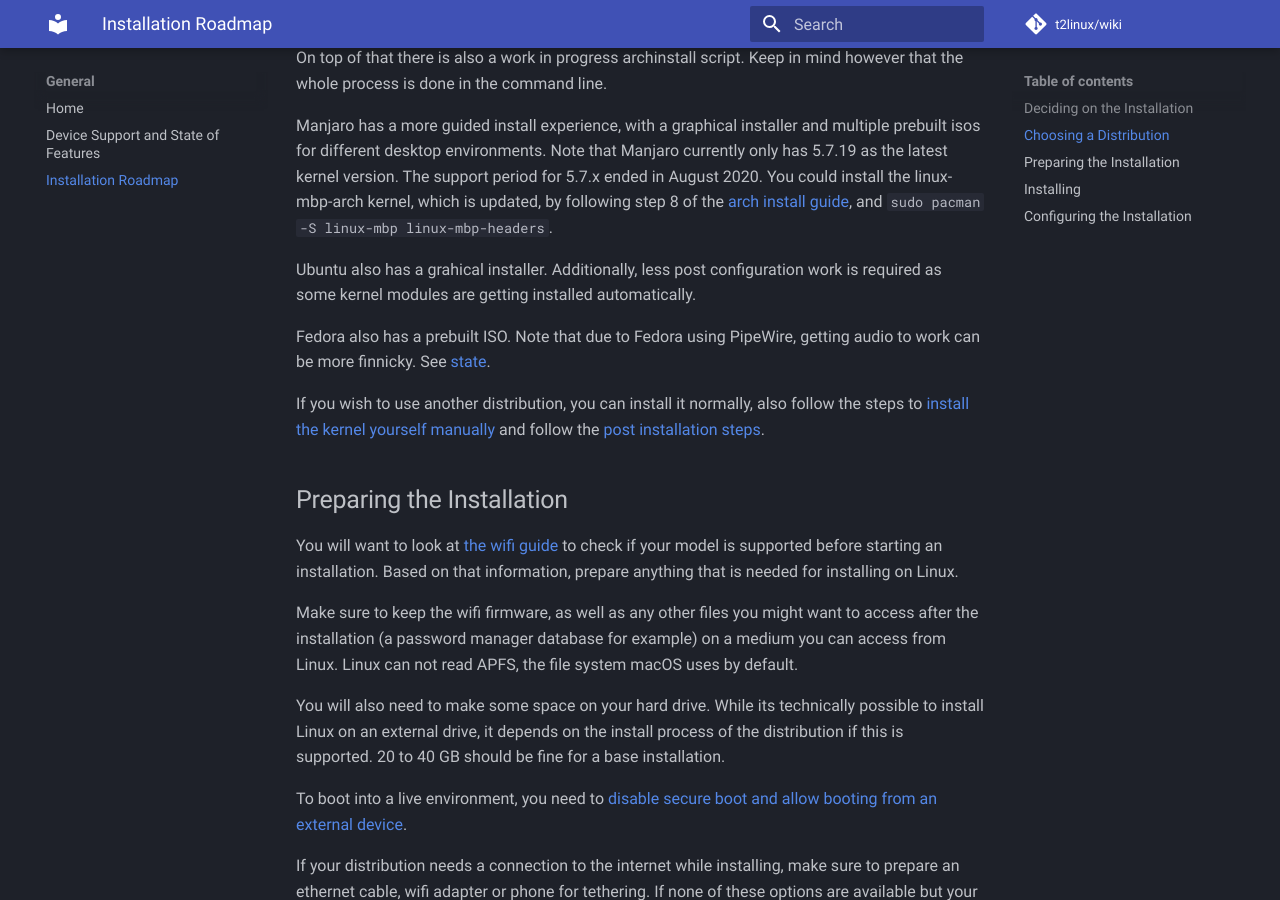
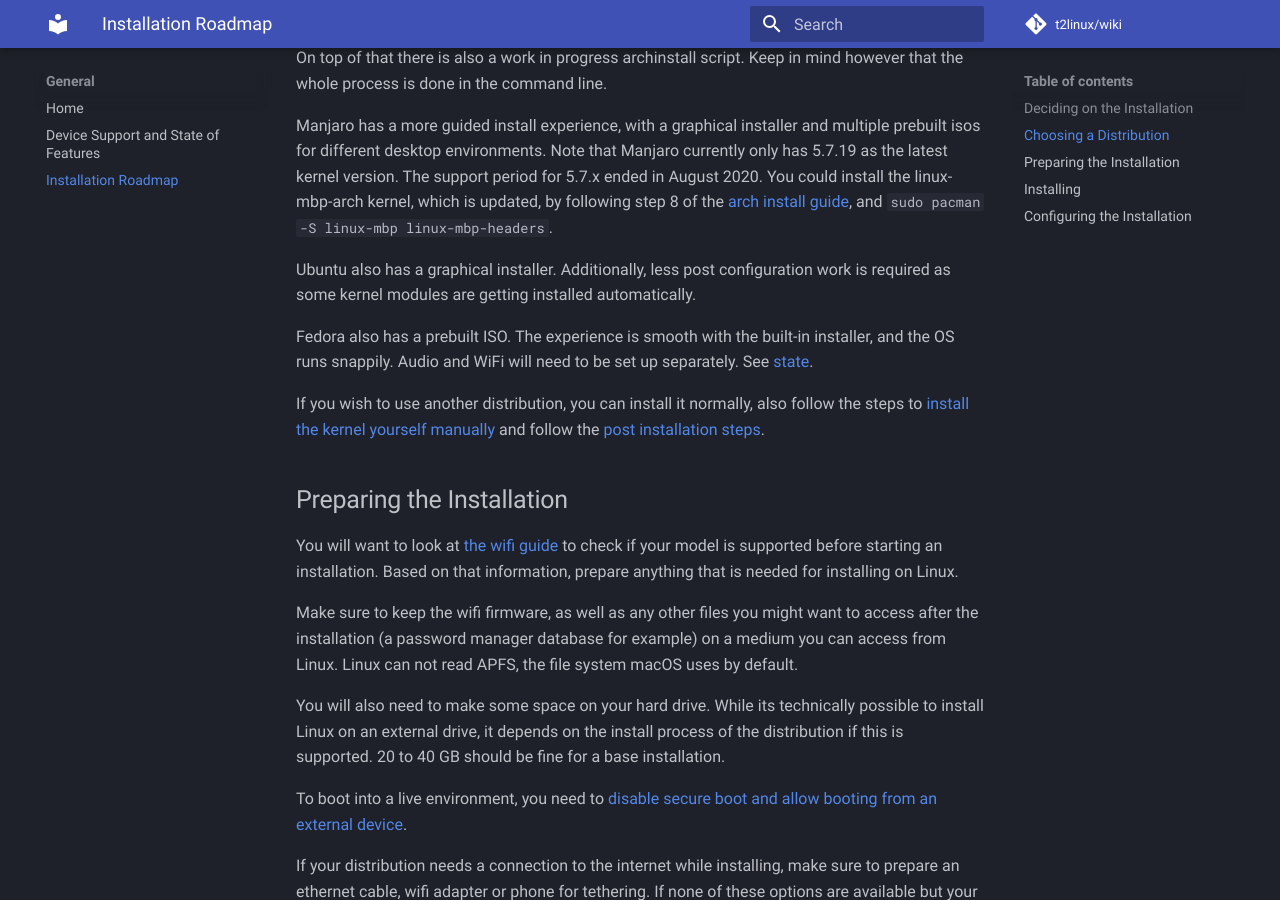
Before and after one commit to t2linux/wiki, an MkDocs documentation site: the page built from docs/roadmap.md, in a window 1280 px wide and 900 px high, scrolled down 900 px. Built offline with MkDocs 1.6.1 and Material for MkDocs 9.7.7, drawn with Linux system fonts in a browser that asks for light colours; comment, search, counter and statistics services are not loaded.

Commit message:
Update roadmap.md

```diff
--- a/docs/roadmap.md
+++ b/docs/roadmap.md
@@ -30,10 +30,10 @@ Keep in mind however that the whole process is done in the command line.
 Manjaro has a more guided install experience, with a graphical installer and multiple prebuilt isos for different desktop environments. Note that Manjaro currently only has 5.7.19 as the latest kernel version. The support period for 5.7.x ended in August 2020.
 You could install the linux-mbp-arch kernel, which is updated, by following step 8 of the [arch install guide](https://wiki.t2linux.org/distributions/arch/installation/), and `sudo pacman -S linux-mbp linux-mbp-headers`.
 
-Ubuntu also has a grahical installer. Additionally, less post configuration work is required as some kernel modules are getting
+Ubuntu also has a graphical installer. Additionally, less post configuration work is required as some kernel modules are getting
 installed automatically.
 
-Fedora also has a prebuilt ISO. Note that due to Fedora using PipeWire, getting audio to work can be more finnicky. See [state](https://wiki.t2linux.org/state/).
+Fedora also has a prebuilt ISO. The experience is smooth with the built-in installer, and the OS runs snappily. Audio and WiFi will need to be set up separately. See [state](https://wiki.t2linux.org/state/).
 
 If you wish to use another distribution, you can install it normally, also follow the steps to [install the kernel yourself manually](https://wiki.t2linux.org/guides/kernel/) and follow the [post installation steps](https://wiki.t2linux.org/roadmap/#configuring-the-installation).
 
```
